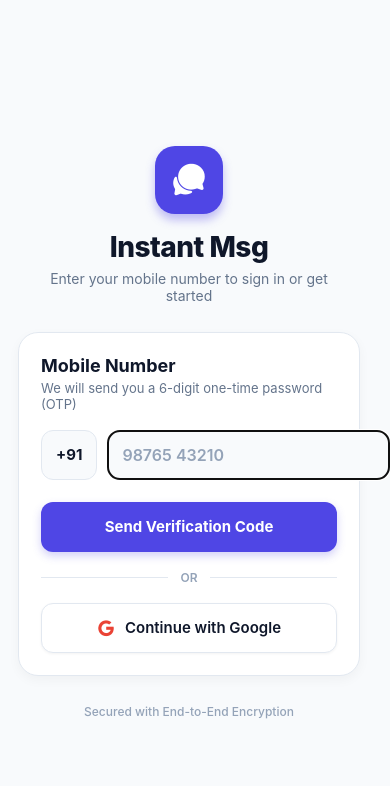
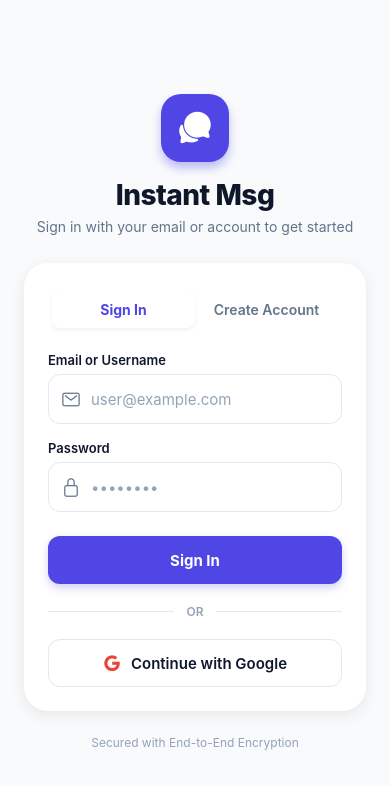
Before and after one commit to bapu6/instant-msg, a React Native app in the folder client/: screen / in a window 390 px wide. Shown: the top 786 px of the page. Built offline with nearby package versions, Linux system fonts and the light colour scheme; what expo-notifications would draw is missing.

Commit message:
feat: strip + sign from avatar initial and switch auth screen to email/password + google login with OTP commented out

```diff
--- a/client/src/components/Avatar.tsx
+++ b/client/src/components/Avatar.tsx
@@ -43,7 +43,10 @@
     );
   }
 
-  const initial = name && name.trim() ? name.trim().charAt(0).toUpperCase() : '';
+  // Strip leading '+' or non-alphanumeric prefix to ensure + is never rendered as initial
+  const cleanName = name ? name.trim().replace(/^\+/, '').trim() : '';
+  const match = cleanName.match(/[a-zA-Z]/) || cleanName.match(/[0-9]/);
+  const initial = match ? match[0].toUpperCase() : '';
   const bgColor = getBackgroundColor(name);
 
   return (
--- a/client/src/screens/AuthScreen.tsx
+++ b/client/src/screens/AuthScreen.tsx
@@ -1,4 +1,4 @@
-import React, { useState, useEffect } from 'react';
+import React, { useState } from 'react';
 import {
   View,
   Text,
@@ -9,101 +9,93 @@
   KeyboardAvoidingView,
   Platform,
   ScrollView,
-  Alert,
 } from 'react-native';
 import { Ionicons } from '@expo/vector-icons';
 import { theme } from '../theme/theme';
 import { useAuth } from '../context/AuthContext';
 
 export default function AuthScreen() {
-  const { sendOtp, verifyOtp, googleSignIn } = useAuth();
+  const { login, register, googleSignIn /*, sendOtp, verifyOtp */ } = useAuth();
 
-  // Mode: 'phone' (step 1: enter number), 'otp' (step 2: enter code)
-  const [authMode, setAuthMode] = useState<'phone' | 'otp'>('phone');
-  const [countryCode] = useState<string>('+91');
-  const [phoneNumber, setPhoneNumber] = useState<string>('');
-  const [otpCode, setOtpCode] = useState<string>('');
+  // Mode: 'login' (Sign In) or 'register' (Sign Up)
+  const [authMode, setAuthMode] = useState<'login' | 'register'>('login');
+
+  // Form Fields
+  const [emailOrUsername, setEmailOrUsername] = useState<string>('');
+  const [password, setPassword] = useState<string>('');
   const [displayName, setDisplayName] = useState<string>('');
+
   const [errorMsg, setErrorMsg] = useState<string>('');
   const [infoMsg, setInfoMsg] = useState<string>('');
-  const [resendCountdown, setResendCountdown] = useState<number>(30);
   const [isSubmitting, setIsSubmitting] = useState<boolean>(false);
   const [isGoogleSubmitting, setIsGoogleSubmitting] = useState<boolean>(false);
 
-  // Resend OTP countdown timer
-  useEffect(() => {
-    let timer: any = null;
-    if (authMode === 'otp' && resendCountdown > 0) {
-      timer = setInterval(() => {
-        setResendCountdown((prev) => prev - 1);
-      }, 1000);
-    }
-    return () => {
-      if (timer) clearInterval(timer);
-    };
-  }, [authMode, resendCountdown]);
+  /*
+  // ================= OTP VERIFICATION BLOCK (COMMENTED OUT FOR NOW) =================
+  // const [otpMode, setOtpMode] = useState<'phone' | 'otp'>('phone');
+  // const [phoneNumber, setPhoneNumber] = useState<string>('');
+  // const [otpCode, setOtpCode] = useState<string>('');
 
-  const getFullPhone = (): string => {
-    let raw = phoneNumber.replace(/[^0-9]/g, '');
-    if (raw.startsWith('0')) {
-      raw = raw.slice(1);
-    }
-    if (raw.length === 12 && raw.startsWith('91')) {
-      return `+${raw}`;
-    }
-    return `${countryCode}${raw}`;
-  };
+  // const handleSendOtp = async () => {
+  //   setErrorMsg('');
+  //   setIsSubmitting(true);
+  //   try {
+  //     await sendOtp(phoneNumber);
+  //     setOtpMode('otp');
+  //   } catch (err: any) {
+  //     setErrorMsg(err.message || 'Failed to send OTP');
+  //   } finally {
+  //     setIsSubmitting(false);
+  //   }
+  // };
 
-  // 1. Send OTP
-  const handleSendOtp = async (e?: any) => {
-    if (e && typeof e.preventDefault === 'function') {
-      e.preventDefault();
-    }
+  // const handleVerifyOtp = async () => {
+  //   setErrorMsg('');
+  //   setIsSubmitting(true);
+  //   try {
+  //     await verifyOtp(phoneNumber, otpCode, displayName);
+  //   } catch (err: any) {
+  //     setErrorMsg(err.message || 'OTP verification failed');
+  //   } finally {
+  //     setIsSubmitting(false);
+  //   }
+  // };
+  // =================================================================================
+  */
+
+  // Email / Password Login or Register
+  const handleEmailAuth = async () => {
     setErrorMsg('');
     setInfoMsg('');
-    const raw = phoneNumber.replace(/[^0-9]/g, '');
-    if (raw.length < 8) {
-      setErrorMsg('Please enter a valid mobile number');
+
+    if (!emailOrUsername.trim()) {
+      setErrorMsg('Please enter your email or username');
+      return;
+    }
+    if (!password.trim()) {
+      setErrorMsg('Please enter your password');
       return;
     }
 
     setIsSubmitting(true);
     try {
-      const full = getFullPhone();
-      const res = await sendOtp(full);
-      setAuthMode('otp');
-      setResendCountdown(30);
-      setInfoMsg('Verification code sent to your mobile number.');
+      if (authMode === 'login') {
+        await login(emailOrUsername.trim(), password.trim());
+      } else {
+        await register(
+          emailOrUsername.trim(),
+          password.trim(),
+          displayName.trim() || undefined
+        );
+      }
     } catch (err: any) {
-      setErrorMsg(err.message || 'Failed to send OTP. Please try again.');
+      setErrorMsg(err.message || `${authMode === 'login' ? 'Login' : 'Registration'} failed.`);
     } finally {
       setIsSubmitting(false);
     }
   };
 
-  // 2. Verify OTP
-  const handleVerifyOtp = async (e?: any) => {
-    if (e && typeof e.preventDefault === 'function') {
-      e.preventDefault();
-    }
-    setErrorMsg('');
-    if (!otpCode.trim() || otpCode.trim().length < 4) {
-      setErrorMsg('Please enter the verification code');
-      return;
-    }
-
-    setIsSubmitting(true);
-    try {
-      const full = getFullPhone();
-      await verifyOtp(full, otpCode.trim(), displayName.trim() || undefined);
-    } catch (err: any) {
-      setErrorMsg(err.message || 'Verification failed. Please check the code.');
-    } finally {
-      setIsSubmitting(false);
-    }
-  };
-
-  // 3. Google Sign-In
+  // Google Sign-In
   const handleGoogleSignIn = async () => {
     setErrorMsg('');
     setInfoMsg('');
@@ -131,7 +123,7 @@
           </View>
           <Text style={styles.appName}>Instant Msg</Text>
           <Text style={styles.appTagline}>
-            Enter your mobile number to sign in or get started
+            Sign in with your email or account to get started
           </Text>
         </View>
 
@@ -150,39 +142,99 @@
           </View>
         ) : null}
 
-        {/* ================= STEP 1: PHONE INPUT ================= */}
-        {authMode === 'phone' && (
+        {/* Card Container */}
         <View style={styles.card}>
-            <Text style={styles.cardTitle}>Mobile Number</Text>
-            <Text style={styles.cardSubtitle}>
-              We will send you a 6-digit one-time password (OTP)
+          {/* Auth Mode Toggle Tabs */}
+          <View style={styles.tabContainer}>
+            <TouchableOpacity
+              style={[styles.tab, authMode === 'login' && styles.activeTab]}
+              onPress={() => {
+                setAuthMode('login');
+                setErrorMsg('');
+              }}
+            >
+              <Text style={[styles.tabText, authMode === 'login' && styles.activeTabText]}>
+                Sign In
               </Text>
+            </TouchableOpacity>
+            <TouchableOpacity
+              style={[styles.tab, authMode === 'register' && styles.activeTab]}
+              onPress={() => {
+                setAuthMode('register');
+                setErrorMsg('');
+              }}
+            >
+              <Text style={[styles.tabText, authMode === 'register' && styles.activeTabText]}>
+                Create Account
+              </Text>
+            </TouchableOpacity>
+          </View>
 
-            <View style={styles.phoneInputRow}>
-              <View style={styles.countryCodeBadge}>
-                <Text style={styles.countryCodeText}>{countryCode}</Text>
-              </View>
+          {/* Display Name (Register Mode Only) */}
+          {authMode === 'register' && (
+            <View style={styles.inputGroup}>
+              <Text style={styles.label}>Display Name</Text>
+              <View style={styles.inputWrapper}>
+                <Ionicons name="person-outline" size={20} color={theme.colors.textSecondary} style={styles.inputIcon} />
                 <TextInput
-                style={styles.phoneInput}
-                placeholder="98765 43210"
+                  style={styles.input}
+                  placeholder="e.g. Alex Rivera"
                   placeholderTextColor={theme.colors.textTertiary}
-                value={phoneNumber}
-                onChangeText={setPhoneNumber}
-                keyboardType="phone-pad"
-                autoFocus={Platform.OS === 'web'}
-                onSubmitEditing={handleSendOtp}
+                  value={displayName}
+                  onChangeText={setDisplayName}
+                  autoCapitalize="words"
                 />
               </View>
+            </View>
+          )}
 
+          {/* Email / Username Input */}
+          <View style={styles.inputGroup}>
+            <Text style={styles.label}>Email or Username</Text>
+            <View style={styles.inputWrapper}>
+              <Ionicons name="mail-outline" size={20} color={theme.colors.textSecondary} style={styles.inputIcon} />
+              <TextInput
+                style={styles.input}
+                placeholder="user@example.com"
+                placeholderTextColor={theme.colors.textTertiary}
+                value={emailOrUsername}
+                onChangeText={setEmailOrUsername}
+                keyboardType="email-address"
+                autoCapitalize="none"
+                autoCorrect={false}
+              />
+            </View>
+          </View>
+
+          {/* Password Input */}
+          <View style={styles.inputGroup}>
+            <Text style={styles.label}>Password</Text>
+            <View style={styles.inputWrapper}>
+              <Ionicons name="lock-closed-outline" size={20} color={theme.colors.textSecondary} style={styles.inputIcon} />
+              <TextInput
+                style={styles.input}
+                placeholder="••••••••"
+                placeholderTextColor={theme.colors.textTertiary}
+                value={password}
+                onChangeText={setPassword}
+                secureTextEntry
+                onSubmitEditing={handleEmailAuth}
+              />
+            </View>
+          </View>
+
+          {/* Submit Button */}
           <TouchableOpacity
             style={[styles.submitButton, isSubmitting && styles.disabledButton]}
-              onPress={handleSendOtp}
+            onPress={handleEmailAuth}
             disabled={isSubmitting || isGoogleSubmitting}
           >
             {isSubmitting ? (
               <ActivityIndicator color="#FFF" />
             ) : (
-                <Text style={styles.submitButtonText}>Send Verification Code</Text>
+              <Text style={styles.submitButtonText}>
+                {authMode === 'login' ? 'Sign In' : 'Create Account'}
+              </Text>
             )}
           </TouchableOpacity>
 
@@ -209,84 +261,6 @@
             )}
           </TouchableOpacity>
         </View>
-        )}
-
-        {/* ================= STEP 2: OTP VERIFICATION ================= */}
-        {authMode === 'otp' && (
-          <View style={styles.card}>
-            <View style={styles.phoneBadgeRow}>
-              <Text style={styles.sentToText}>Code sent to {getFullPhone()}</Text>
-              <TouchableOpacity
-                onPress={() => {
-                  setAuthMode('phone');
-                  setOtpCode('');
-                  setErrorMsg('');
-                  setInfoMsg('');
-                }}
-              >
-                <Text style={styles.editText}>Change</Text>
-              </TouchableOpacity>
-            </View>
-
-            <View style={styles.inputGroup}>
-              <Text style={styles.label}>6-Digit OTP Code</Text>
-              <View style={styles.inputWrapper}>
-                <Ionicons name="key-outline" size={20} color={theme.colors.textSecondary} style={styles.inputIcon} />
-                <TextInput
-                  style={[styles.input, { letterSpacing: 4, fontWeight: '700', fontSize: 18 }]}
-                  placeholder="• • • • • •"
-                  placeholderTextColor={theme.colors.textTertiary}
-                  value={otpCode}
-                  onChangeText={setOtpCode}
-                  keyboardType="number-pad"
-                  maxLength={6}
-                  autoFocus
-                  onSubmitEditing={handleVerifyOtp}
-                />
-              </View>
-            </View>
-
-            <View style={styles.inputGroup}>
-              <Text style={styles.label}>Your Name (optional)</Text>
-              <View style={styles.inputWrapper}>
-                <Ionicons name="person-outline" size={20} color={theme.colors.textSecondary} style={styles.inputIcon} />
-                <TextInput
-                  style={styles.input}
-                  placeholder="e.g. Alex Rivera"
-                  placeholderTextColor={theme.colors.textTertiary}
-                  value={displayName}
-                  onChangeText={setDisplayName}
-                  autoCapitalize="words"
-                  onSubmitEditing={handleVerifyOtp}
-                />
-              </View>
-            </View>
-
-            <TouchableOpacity
-              style={[styles.submitButton, isSubmitting && styles.disabledButton]}
-              onPress={handleVerifyOtp}
-              disabled={isSubmitting}
-            >
-              {isSubmitting ? (
-                <ActivityIndicator color="#FFF" />
-              ) : (
-                <Text style={styles.submitButtonText}>Verify & Continue</Text>
-              )}
-            </TouchableOpacity>
-
-            <View style={styles.resendContainer}>
-              {resendCountdown > 0 ? (
-                <Text style={styles.resendTimerText}>
-                  Resend code in {resendCountdown}s
-                </Text>
-              ) : (
-                <TouchableOpacity onPress={handleSendOtp} disabled={isSubmitting}>
-                  <Text style={styles.resendLinkText}>Resend Code</Text>
-                </TouchableOpacity>
-              )}
-            </View>
-          </View>
-        )}
 
         {/* Footer info */}
         <View style={styles.footerContainer}>
@@ -300,14 +274,13 @@
 const styles = StyleSheet.create({
   container: {
     flex: 1,
-    backgroundColor: theme.colors.background,
+    backgroundColor: theme.colors.background || '#F8FAFC',
   },
   scrollContent: {
     flexGrow: 1,
+    justifyContent: 'center',
     paddingHorizontal: 24,
-    paddingTop: 60,
-    paddingBottom: 40,
-    justifyContent: 'center',
+    paddingVertical: 40,
   },
   brandContainer: {
     alignItems: 'center',
@@ -317,123 +290,118 @@
     width: 68,
     height: 68,
     borderRadius: 20,
-    backgroundColor: theme.colors.primary,
+    backgroundColor: theme.colors.primary || '#6366F1',
+    justifyContent: 'center',
     alignItems: 'center',
-    justifyContent: 'center',
-    shadowColor: theme.colors.primary,
+    marginBottom: 16,
+    shadowColor: theme.colors.primary || '#6366F1',
     shadowOffset: { width: 0, height: 6 },
     shadowOpacity: 0.35,
     shadowRadius: 10,
-    elevation: 6,
-    marginBottom: 16,
+    elevation: 8,
   },
   appName: {
     fontSize: 28,
     fontWeight: '800',
-    color: theme.colors.textPrimary,
+    color: theme.colors.textPrimary || '#1E293B',
     letterSpacing: -0.5,
   },
   appTagline: {
     fontSize: 14,
-    color: theme.colors.textSecondary,
+    color: theme.colors.textSecondary || '#64748B',
+    marginTop: 6,
     textAlign: 'center',
-    marginTop: 6,
-    maxWidth: 280,
+  },
+  errorBanner: {
+    flexDirection: 'row',
+    alignItems: 'center',
+    backgroundColor: '#FEF2F2',
+    borderWidth: 1,
+    borderColor: '#FCA5A5',
+    borderRadius: 12,
+    padding: 12,
+    marginBottom: 16,
+  },
+  errorText: {
+    color: '#DC2626',
+    fontSize: 13,
+    marginLeft: 8,
+    flex: 1,
+  },
+  infoBanner: {
+    flexDirection: 'row',
+    alignItems: 'center',
+    backgroundColor: '#EFF6FF',
+    borderWidth: 1,
+    borderColor: '#93C5FD',
+    borderRadius: 12,
+    padding: 12,
+    marginBottom: 16,
+  },
+  infoText: {
+    color: '#1D4ED8',
+    fontSize: 13,
+    marginLeft: 8,
+    flex: 1,
   },
   card: {
-    backgroundColor: theme.colors.surface,
-    borderRadius: 20,
-    padding: 22,
-    borderWidth: 1,
-    borderColor: theme.colors.border,
+    backgroundColor: theme.colors.card || '#FFFFFF',
+    borderRadius: 24,
+    padding: 24,
     shadowColor: '#000',
     shadowOffset: { width: 0, height: 4 },
-    shadowOpacity: 0.04,
-    shadowRadius: 12,
+    shadowOpacity: 0.08,
+    shadowRadius: 16,
+    elevation: 4,
+    marginBottom: 24,
+  },
+  tabContainer: {
+    flexDirection: 'row',
+    backgroundColor: theme.colors.surface || '#F1F5F9',
+    borderRadius: 12,
+    padding: 4,
+    marginBottom: 20,
+  },
+  tab: {
+    flex: 1,
+    paddingVertical: 10,
+    alignItems: 'center',
+    borderRadius: 8,
+  },
+  activeTab: {
+    backgroundColor: theme.colors.card || '#FFFFFF',
+    shadowColor: '#000',
+    shadowOffset: { width: 0, height: 2 },
+    shadowOpacity: 0.06,
+    shadowRadius: 4,
     elevation: 2,
   },
-  cardTitle: {
-    fontSize: 18,
-    fontWeight: '700',
-    color: theme.colors.textPrimary,
-    marginBottom: 4,
-  },
-  cardSubtitle: {
-    fontSize: 13,
-    color: theme.colors.textSecondary,
-    marginBottom: 18,
-  },
-  phoneInputRow: {
-    flexDirection: 'row',
-    alignItems: 'center',
-    gap: 10,
-    marginBottom: 16,
-  },
-  countryCodeBadge: {
-    height: 50,
-    paddingHorizontal: 14,
-    backgroundColor: theme.colors.background,
-    borderRadius: 12,
-    borderWidth: 1,
-    borderColor: theme.colors.border,
-    alignItems: 'center',
-    justifyContent: 'center',
-  },
-  countryCodeText: {
-    fontSize: 15,
-    fontWeight: '700',
-    color: theme.colors.textPrimary,
-  },
-  phoneInput: {
-    flex: 1,
-    height: 50,
-    backgroundColor: theme.colors.background,
-    borderRadius: 12,
-    borderWidth: 1,
-    borderColor: theme.colors.border,
-    paddingHorizontal: 14,
-    fontSize: 16,
-    fontWeight: '600',
-    color: theme.colors.textPrimary,
-  },
-  phoneBadgeRow: {
-    flexDirection: 'row',
-    justifyContent: 'space-between',
-    alignItems: 'center',
-    marginBottom: 18,
-    paddingBottom: 14,
-    borderBottomWidth: 1,
-    borderBottomColor: theme.colors.border,
-  },
-  sentToText: {
+  tabText: {
     fontSize: 14,
     fontWeight: '600',
-    color: theme.colors.textPrimary,
+    color: theme.colors.textSecondary || '#64748B',
   },
-  editText: {
-    fontSize: 13,
+  activeTabText: {
+    color: theme.colors.primary || '#6366F1',
     fontWeight: '700',
-    color: theme.colors.primary,
   },
   inputGroup: {
     marginBottom: 16,
   },
   label: {
-    fontSize: 12,
-    fontWeight: '700',
-    color: theme.colors.textSecondary,
+    fontSize: 13,
+    fontWeight: '600',
+    color: theme.colors.textPrimary || '#1E293B',
     marginBottom: 6,
-    textTransform: 'uppercase',
-    letterSpacing: 0.5,
   },
   inputWrapper: {
     flexDirection: 'row',
     alignItems: 'center',
-    backgroundColor: theme.colors.background,
+    backgroundColor: theme.colors.surface || '#F8FAFC',
+    borderWidth: 1,
+    borderColor: theme.colors.border || '#E2E8F0',
     borderRadius: 12,
-    borderWidth: 1,
-    borderColor: theme.colors.border,
-    paddingHorizontal: 14,
+    paddingHorizontal: 12,
   },
   inputIcon: {
     marginRight: 10,
@@ -442,44 +410,44 @@
     flex: 1,
     height: 48,
     fontSize: 15,
-    color: theme.colors.textPrimary,
+    color: theme.colors.textPrimary || '#1E293B',
   },
   submitButton: {
-    backgroundColor: theme.colors.primary,
+    backgroundColor: theme.colors.primary || '#6366F1',
     borderRadius: 12,
-    height: 50,
+    height: 48,
+    justifyContent: 'center',
     alignItems: 'center',
-    justifyContent: 'center',
-    marginTop: 6,
-    shadowColor: theme.colors.primary,
+    marginTop: 8,
+    shadowColor: theme.colors.primary || '#6366F1',
     shadowOffset: { width: 0, height: 4 },
     shadowOpacity: 0.25,
     shadowRadius: 8,
-    elevation: 3,
+    elevation: 4,
   },
   disabledButton: {
-    opacity: 0.7,
+    opacity: 0.6,
   },
   submitButtonText: {
-    color: '#FFF',
+    color: '#FFFFFF',
     fontSize: 15,
     fontWeight: '700',
   },
   dividerRow: {
     flexDirection: 'row',
     alignItems: 'center',
-    marginVertical: 18,
+    marginVertical: 20,
   },
   dividerLine: {
     flex: 1,
     height: 1,
-    backgroundColor: theme.colors.border,
+    backgroundColor: theme.colors.border || '#E2E8F0',
   },
   dividerText: {
-    marginHorizontal: 12,
     fontSize: 12,
     fontWeight: '600',
-    color: theme.colors.textTertiary,
+    color: theme.colors.textTertiary || '#94A3B8',
+    marginHorizontal: 12,
   },
   googleButton: {
     flexDirection: 'row',
@@ -487,69 +455,20 @@
     justifyContent: 'center',
     backgroundColor: '#FFFFFF',
     borderWidth: 1,
-    borderColor: theme.colors.border,
+    borderColor: theme.colors.border || '#E2E8F0',
     borderRadius: 12,
-    height: 50,
-    shadowColor: '#000',
-    shadowOffset: { width: 0, height: 1 },
-    shadowOpacity: 0.05,
-    shadowRadius: 3,
-    elevation: 1,
+    height: 48,
   },
   googleButtonText: {
-    color: theme.colors.textPrimary,
     fontSize: 15,
     fontWeight: '600',
-  },
-  resendContainer: {
-    alignItems: 'center',
-    marginTop: 16,
-  },
-  resendTimerText: {
-    fontSize: 13,
-    color: theme.colors.textTertiary,
-  },
-  resendLinkText: {
-    fontSize: 13,
-    fontWeight: '700',
-    color: theme.colors.primary,
-  },
-  errorBanner: {
-    flexDirection: 'row',
-    alignItems: 'center',
-    backgroundColor: '#FEE2E2',
-    padding: 12,
-    borderRadius: 12,
-    marginBottom: 16,
-  },
-  errorText: {
-    color: '#B91C1C',
-    fontSize: 13,
-    marginLeft: 8,
-    flex: 1,
-  },
-  infoBanner: {
-    flexDirection: 'row',
-    alignItems: 'center',
-    backgroundColor: '#E0E7FF',
-    padding: 12,
-    borderRadius: 12,
-    marginBottom: 16,
-  },
-  infoText: {
-    color: '#3730A3',
-    fontSize: 13,
-    marginLeft: 8,
-    flex: 1,
-    fontWeight: '600',
+    color: theme.colors.textPrimary || '#1E293B',
   },
   footerContainer: {
-    marginTop: 28,
     alignItems: 'center',
   },
   footerText: {
     fontSize: 12,
-    color: theme.colors.textTertiary,
-    fontWeight: '500',
+    color: theme.colors.textTertiary || '#94A3B8',
   },
 });
```
Lines whose indentation alone changed are shown as unchanged.
